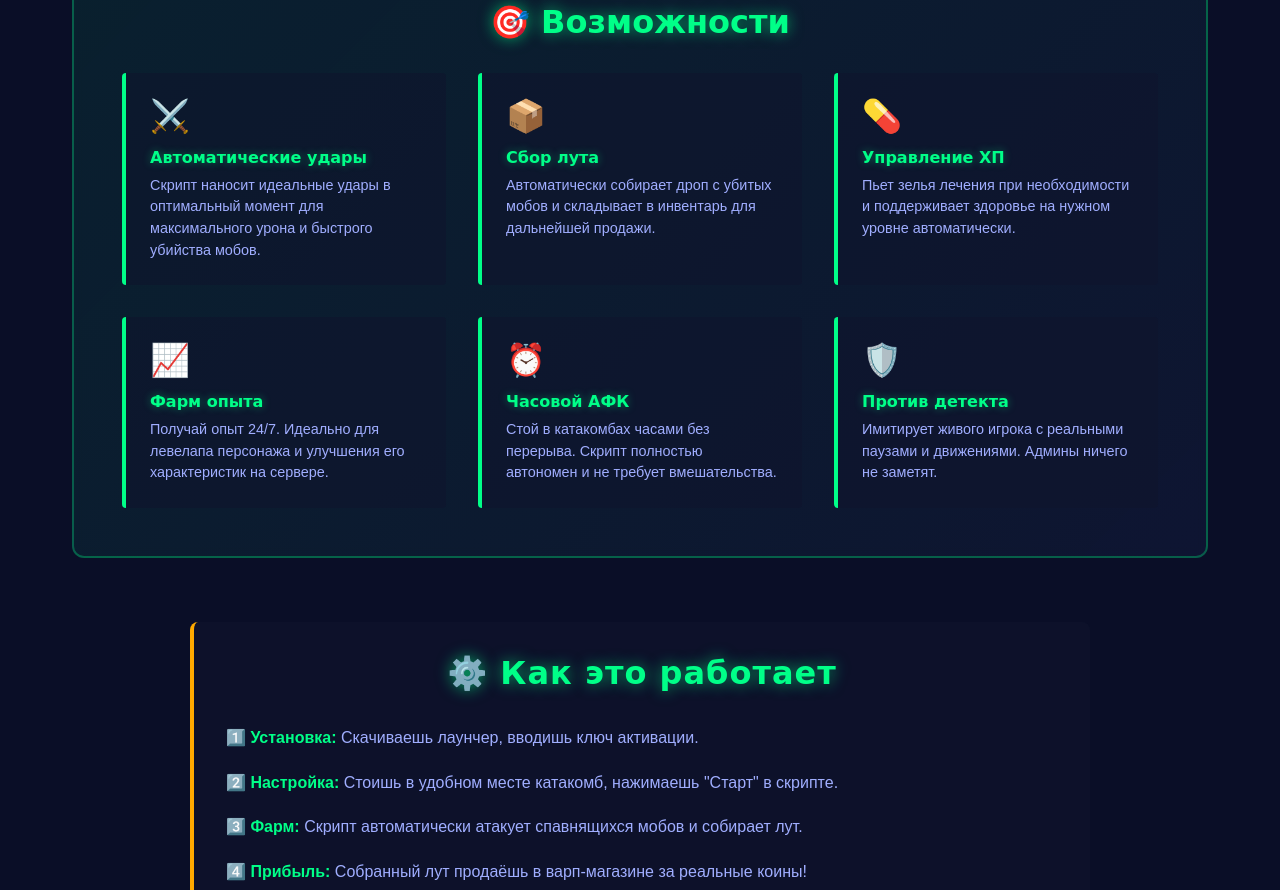
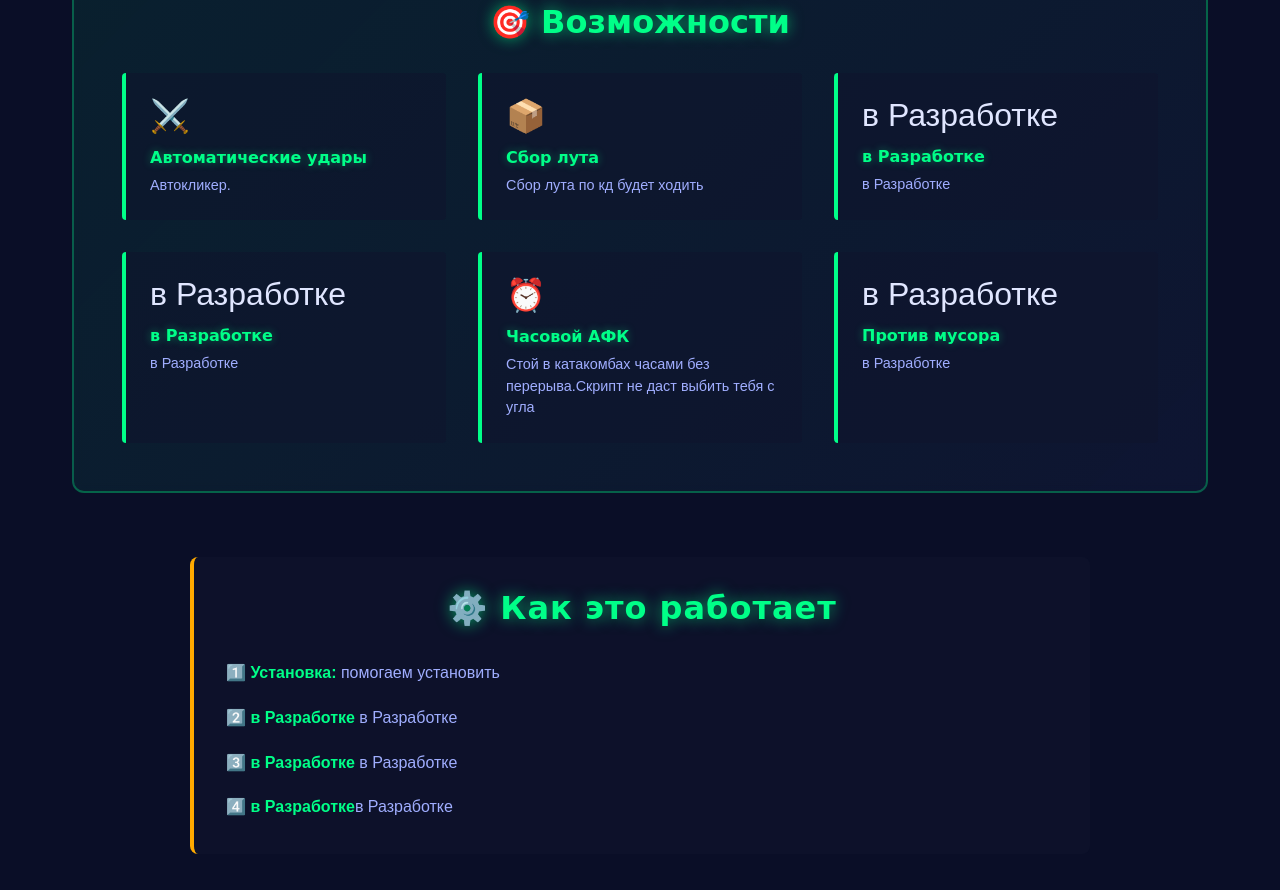
Before and after one commit to 228burger228/ShopFarm, a plain HTML site: page catacombs.html in a window 1280 px wide. Shown: the part 842-1732 px from the top of the page. Drawn offline with Linux system fonts and the light colour scheme.

Commit message:
Update catacombs.html

```diff
--- a/catacombs.html
+++ b/catacombs.html
@@ -60,37 +60,37 @@
                 <div class="feature-item">
                     <div class="feature-icon">⚔️</div>
                     <h3 class="feature-title">Автоматические удары</h3>
-                    <p class="feature-text">Скрипт наносит идеальные удары в оптимальный момент для максимального урона и быстрого убийства мобов.</p>
+                    <p class="feature-text">Автокликер.</p>
                 </div>
 
                 <div class="feature-item">
                     <div class="feature-icon">📦</div>
                     <h3 class="feature-title">Сбор лута</h3>
-                    <p class="feature-text">Автоматически собирает дроп с убитых мобов и складывает в инвентарь для дальнейшей продажи.</p>
+                    <p class="feature-text">Сбор лута по кд будет ходить</p>
                 </div>
 
                 <div class="feature-item">
-                    <div class="feature-icon">💊</div>
-                    <h3 class="feature-title">Управление ХП</h3>
-                    <p class="feature-text">Пьет зелья лечения при необходимости и поддерживает здоровье на нужном уровне автоматически.</p>
+                    <div class="feature-icon">в Разработке</div>
+                    <h3 class="feature-title">в Разработке</h3>
+                    <p class="feature-text">в Разработке</p>
                 </div>
 
                 <div class="feature-item">
-                    <div class="feature-icon">📈</div>
-                    <h3 class="feature-title">Фарм опыта</h3>
-                    <p class="feature-text">Получай опыт 24/7. Идеально для левелапа персонажа и улучшения его характеристик на сервере.</p>
+                    <div class="feature-icon">в Разработке</div>
+                    <h3 class="feature-title">в Разработке</h3>
+                    <p class="feature-text">в Разработке</p>
                 </div>
 
                 <div class="feature-item">
                     <div class="feature-icon">⏰</div>
                     <h3 class="feature-title">Часовой АФК</h3>
-                    <p class="feature-text">Стой в катакомбах часами без перерыва. Скрипт полностью автономен и не требует вмешательства.</p>
+                    <p class="feature-text">Стой в катакомбах часами без перерыва.Скрипт не даст выбить тебя с угла</p>
                 </div>
 
                 <div class="feature-item">
-                    <div class="feature-icon">🛡️</div>
-                    <h3 class="feature-title">Против детекта</h3>
-                    <p class="feature-text">Имитирует живого игрока с реальными паузами и движениями. Админы ничего не заметят.</p>
+                    <div class="feature-icon">в Разработке</div>
+                    <h3 class="feature-title">Против мусора</h3>
+                    <p class="feature-text">в Разработке</p>
                 </div>
             </div>
         </div>
@@ -100,16 +100,16 @@
             <h2 class="section-title" style="font-size: 2rem; margin-bottom: 2rem;">⚙️ Как это работает</h2>
             <div style="color: var(--text-secondary); line-height: 1.8; font-size: 1rem;">
                 <p style="margin-bottom: 1rem;">
-                    <span style="color: var(--accent-green); font-weight: bold;">1️⃣ Установка:</span> Скачиваешь лаунчер, вводишь ключ активации.
+                    <span style="color: var(--accent-green); font-weight: bold;">1️⃣ Установка:</span> помогаем установить
                 </p>
                 <p style="margin-bottom: 1rem;">
-                    <span style="color: var(--accent-green); font-weight: bold;">2️⃣ Настройка:</span> Стоишь в удобном месте катакомб, нажимаешь "Старт" в скрипте.
+                    <span style="color: var(--accent-green); font-weight: bold;">2️⃣ в Разработке</span> в Разработке
                 </p>
                 <p style="margin-bottom: 1rem;">
-                    <span style="color: var(--accent-green); font-weight: bold;">3️⃣ Фарм:</span> Скрипт автоматически атакует спавнящихся мобов и собирает лут.
+                    <span style="color: var(--accent-green); font-weight: bold;">3️⃣ в Разработке</span> в Разработке
                 </p>
                 <p>
-                    <span style="color: var(--accent-green); font-weight: bold;">4️⃣ Прибыль:</span> Собранный лут продаёшь в варп-магазине за реальные коины!
+                    <span style="color: var(--accent-green); font-weight: bold;">4️⃣ в Разработке</span>в Разработке
                 </p>
             </div>
         </div>
@@ -160,9 +160,9 @@
     <section class="cta-section">
         <h2 class="cta-title">Готов начать АФК-фарм?</h2>
         <p class="cta-text">
-            Присоединись к нам в Discord. Выберем лучший модуль для твоего стиля игры, обсудим все детали и начнём зарабатывать вместе!
+            Напиши нам в Discord. Выберем лучший модуль для твоего стиля игры, обсудим все детали!
         </p>
-        <a href="https://discord.com/users/YOUR_DISCORD_ID" class="btn-cta" target="_blank">Написать в Discord</a>
+        <a href="https://discord.com/users/657635749520343040" class="btn-cta" target="_blank">Написать в Discord</a>
     </section>
 
     <!-- FOOTER -->
```
